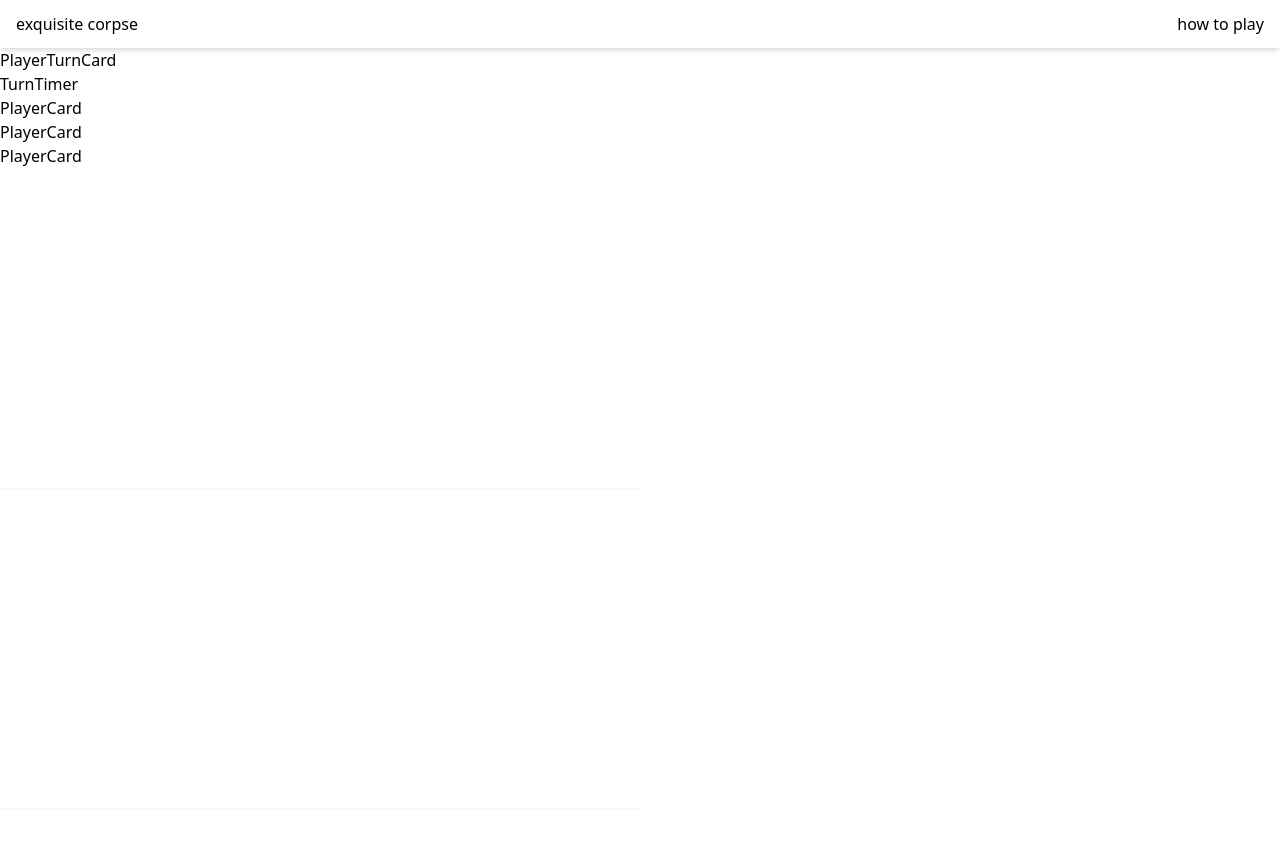
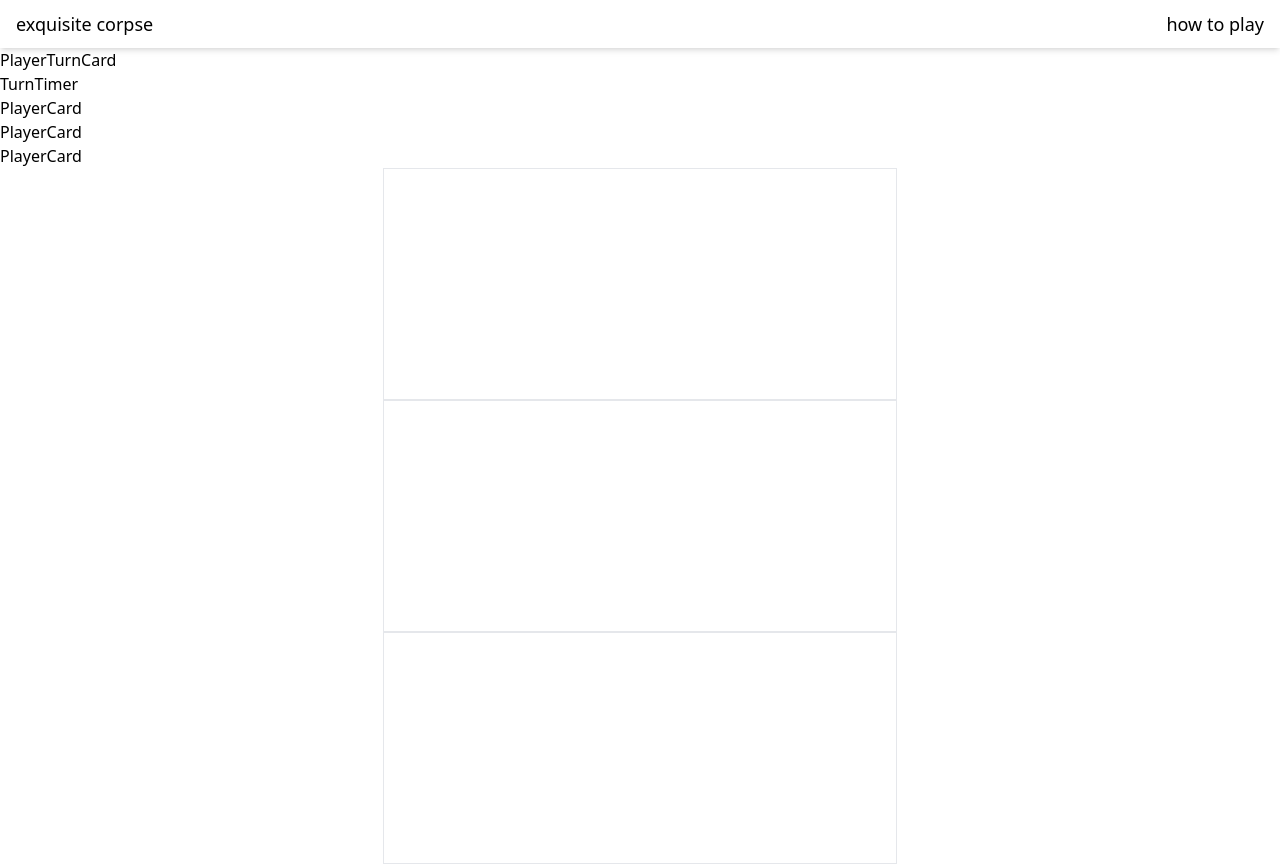
Before and after one commit to fakehouseplant/exquisite-corpse, a React (Vite) app: page / in a window 1280 px wide. Shown: the top 866 px of the page. Built offline with nearby package versions, Linux system fonts and the light colour scheme.

Commit message:
fixed canvas size issue

```diff
--- a/src/components/Header.jsx
+++ b/src/components/Header.jsx
@@ -1,6 +1,6 @@
 function Header() {
   return (
-    <nav className='w-full h-12 shadow-md'>
+    <nav className='w-full h-12 shadow-md text-lg'>
       <ul className='h-12 flex list-none flex-row justify-between items-center w-full'>
         <li className='pl-4'>exquisite corpse</li>
         <li className='pr-4'>how to play</li>
--- a/src/components/UserCanvas.jsx
+++ b/src/components/UserCanvas.jsx
@@ -5,6 +5,22 @@ import useCanvas from '../hooks/useCanvas'
 function UserCanvas() {
   const [isDrawing, setIsDrawing] = useState(false)
   const [canvasRef, ctxRef] = useCanvas()
+
+  const setWidth = () => {
+    const canvasWidth = window.innerWidth * 0.4
+
+    return canvasWidth
+  }
+
+  const width = setWidth()
+
+  const setHeight = (w) => {
+    const canvasHeight = w * 0.45
+
+    return canvasHeight
+  }
+
+  const height = setHeight(width)
 
   const startDrawing = (e) => {
     ctxRef.current.beginPath()
@@ -32,7 +48,9 @@ function UserCanvas() {
       onMouseUp={stopDrawing}
       onMouseDown={startDrawing}
       onMouseMove={draw}
-      className='w-2/4 shadow-sm'
+      height={height}
+      width={width}
+      className='self-center border'
     />
   )
 }
```
